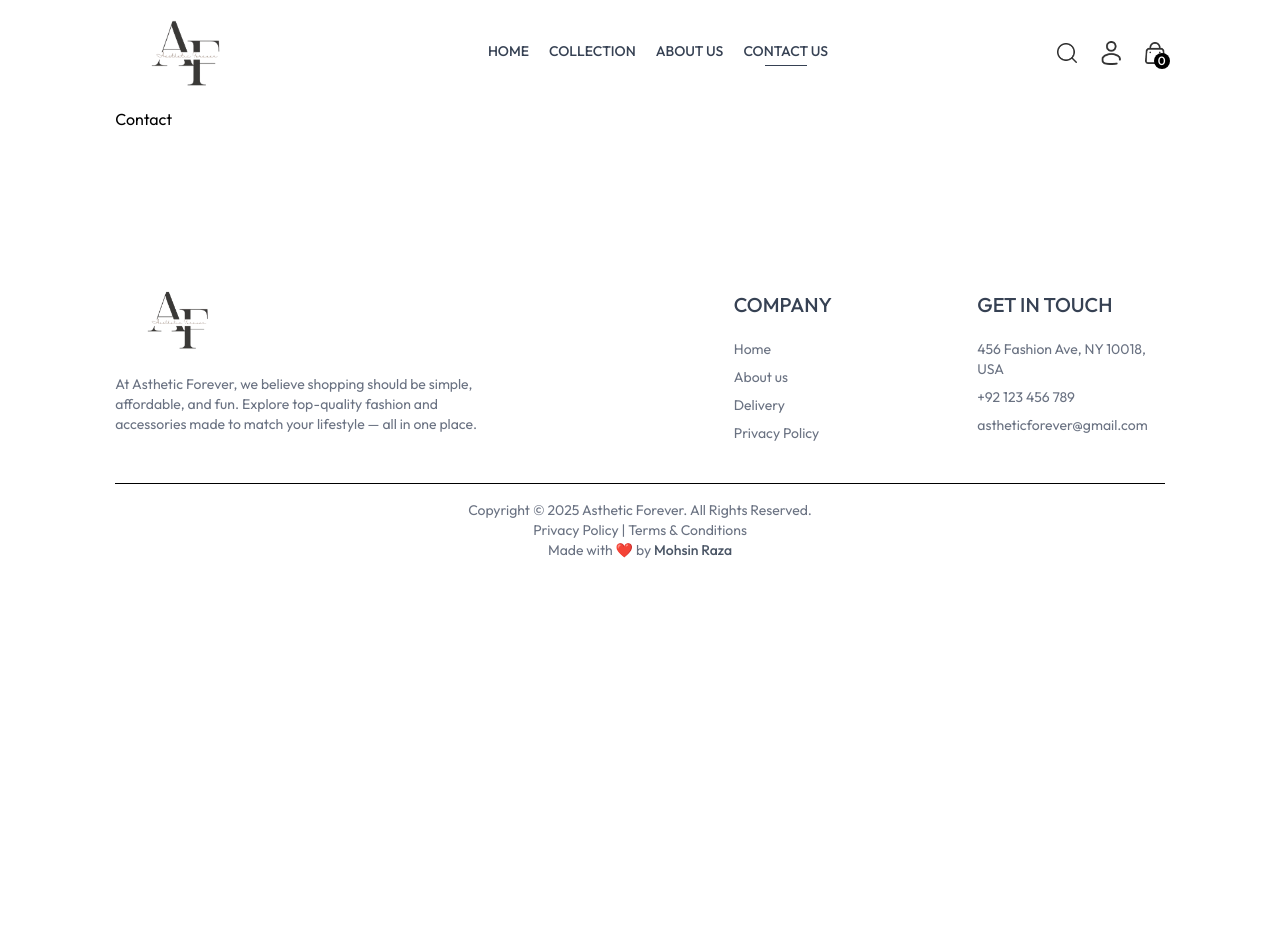
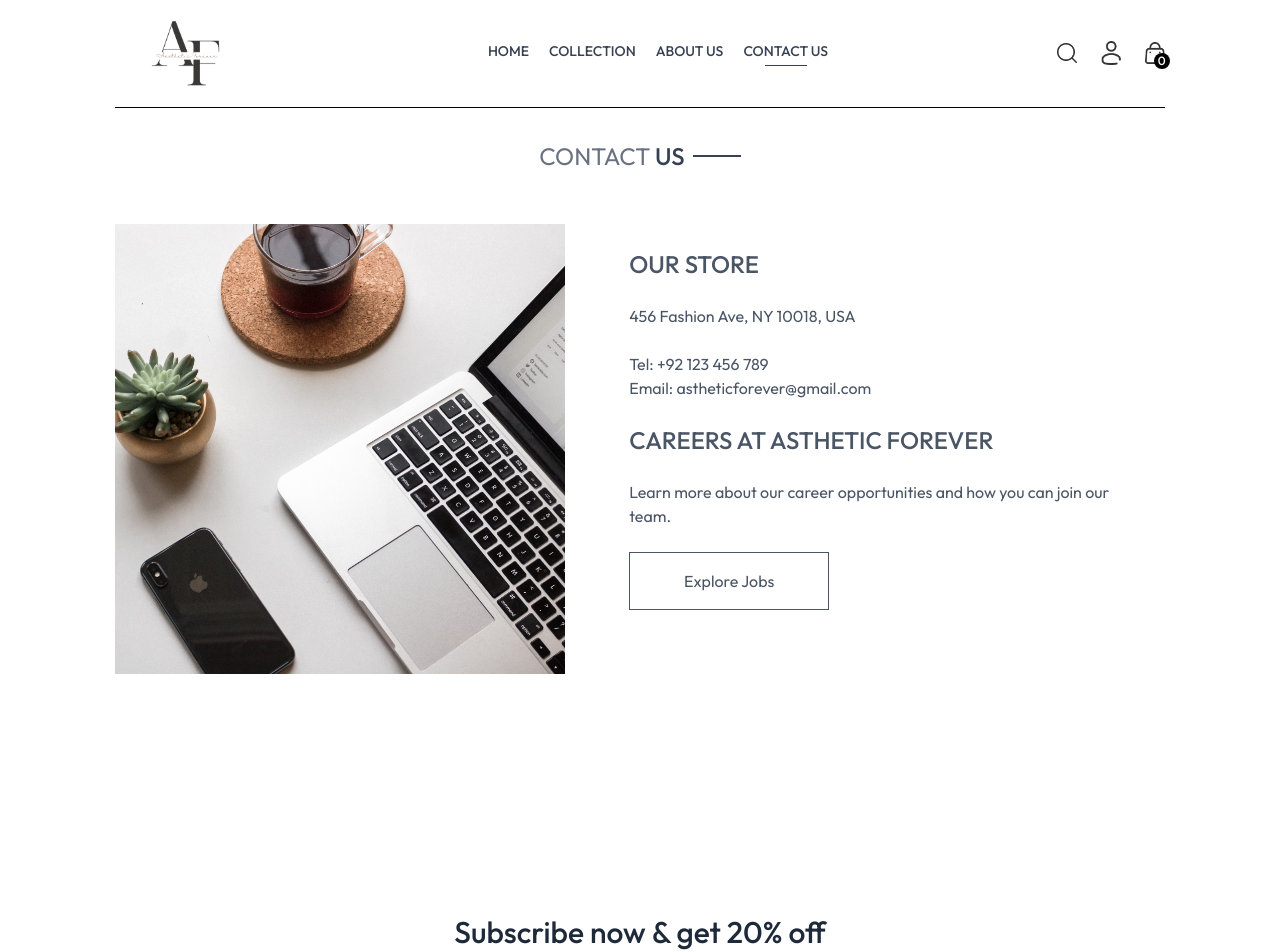
Before and after one commit to Mohsin-Raza-dev/Asthetic_Forever, a React (Vite) app in the folder Frontend/: page /contact in a window 1280 px wide. Shown: the top 952 px of the page. Before the commit the page ends 800 px from the top, so only its background shows below. Built offline with nearby package versions, Linux system fonts and the light colour scheme.

Commit message:
added contact page

```diff
--- a/Frontend/src/components/Footer.jsx
+++ b/Frontend/src/components/Footer.jsx
@@ -34,9 +34,9 @@
         <div>
           <p className="text-xl text-gray-700 font-medium mb-5">GET IN TOUCH</p>
           <ul className="flex flex-col gap-2 text-gray-500">
-            <Link>456 Fashion Ave, NY 10018, USA</Link>
-            <Link>+92 123 456 789</Link>
-            <Link>astheticforever@gmail.com</Link>
+            <p>456 Fashion Ave, NY 10018, USA</p>
+            <p>+92 123 456 789</p>
+            <p>astheticforever@gmail.com</p>
           </ul>
         </div>
       </div>
--- a/Frontend/src/pages/About.jsx
+++ b/Frontend/src/pages/About.jsx
@@ -54,7 +54,7 @@
             Stringent Quality Standards.
           </p>
         </div>
-        <div className="border-t border-b border-gray-300  px-10 md:px-16 py-8 sm:py-20 flex flex-col gap-5">
+        <div className="border border-t border-b border-gray-300  px-10 md:px-16 py-8 sm:py-20 flex flex-col gap-5">
           <b>CONVENIENCE:</b>
           <p className="text-gray-600">
             With Our User-Friendly Interface And Hassle-Free Ordering Process,
--- a/Frontend/src/pages/Contact.jsx
+++ b/Frontend/src/pages/Contact.jsx
@@ -1,9 +1,44 @@
 import React from 'react'
+import Title from '../components/Title'
+import { assets } from '../assets/assets'
+import NewsLetter from '../components/NewsLetter';
 
 const Contact = () => {
   return (
-    <div>Contact</div>
-  )
+    <div>
+      <div className="text-2xl text-center pt-8 border-t">
+        <Title text1={"CONTACT"} text2={"US"} />
+      </div>
+      <div className="my-10 flex flex-col md:flex-row gap-16">
+        <img
+          src={assets.contact_img}
+          alt="about image"
+          className="w-full md:max-w-[450px]"
+        />
+        <div className="flex flex-col gap-6 md:w-2/4 text-gray-600 mt-6">
+          <b className="text-gray-600 text-2xl font-medium">OUR STORE</b>
+          <p>
+            <p>456 Fashion Ave, NY 10018, USA</p><br />
+            <p>Tel: +92 123 456 789</p>
+            <p>Email: astheticforever@gmail.com</p>
+          </p>
+          <b className="text-gray-600 text-2xl font-medium">
+            CAREERS AT ASTHETIC FOREVER
+          </b>
+          <p>
+            Learn more about our career opportunities and how you can join our
+            team.
+          </p>
+          <button className=" w-50 px-10 py-4 cursor-pointer border hover:border-black hover:text-black">
+            Explore Jobs
+          </button>
+        </div>
+      </div>
+      <div className='pt-50'>
+        <NewsLetter />
+      </div>
+    </div>
+  );
 }
 
 export default Contact
```
